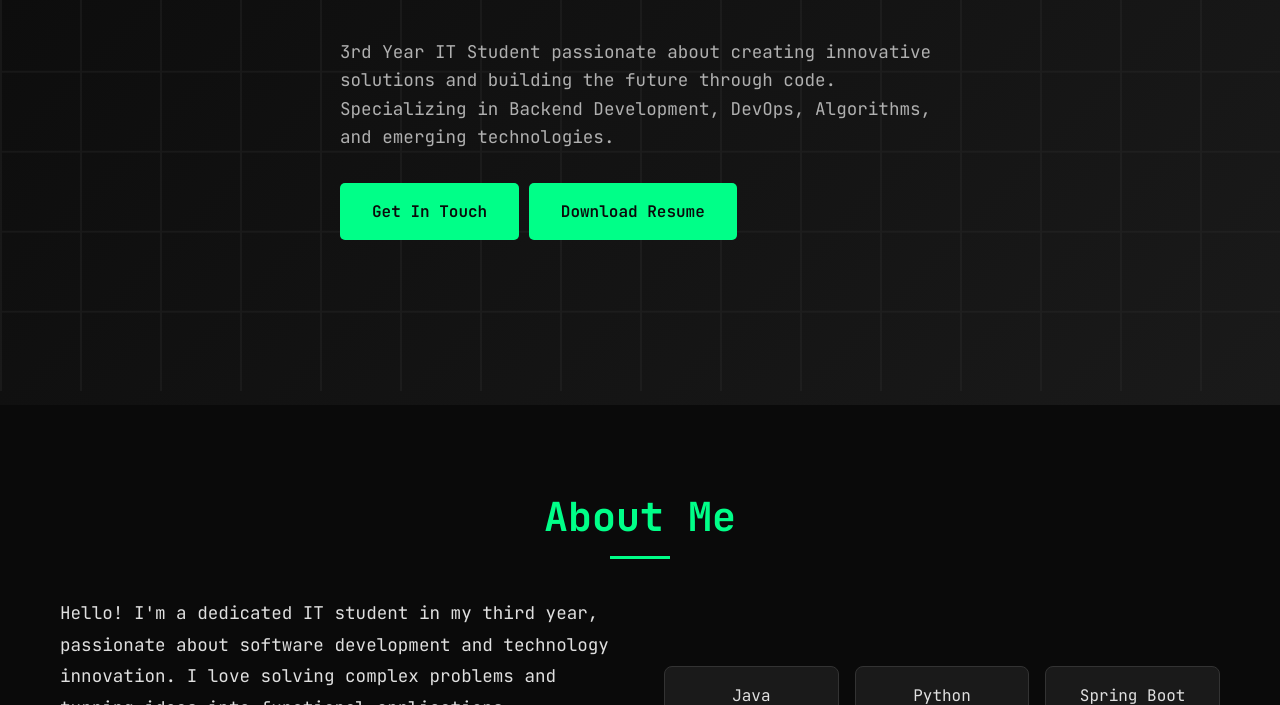
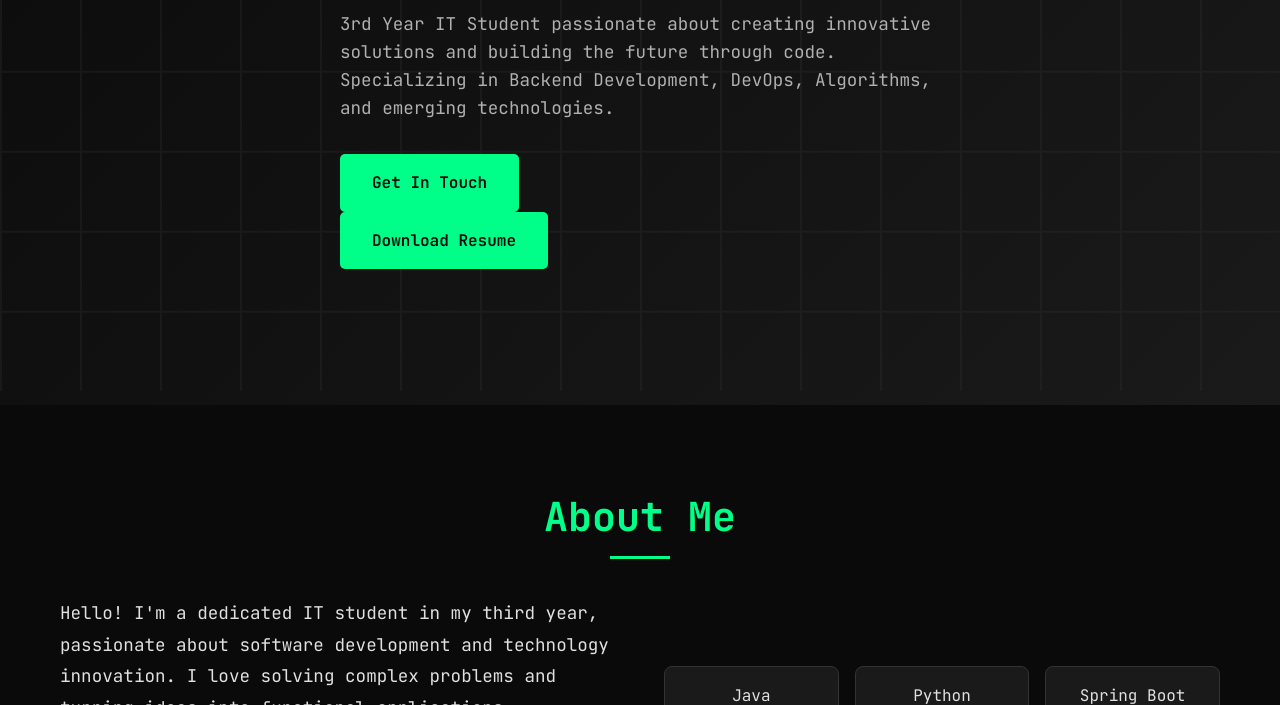
Before and after one commit to thegeeekynerd/mateen-portfolio, a plain HTML site: page index.html in a window 1280 px wide. Shown: the part 395-1100 px from the top of the page. Drawn offline with nearby package versions, Linux system fonts and the light colour scheme.

```diff
--- a/index.html
+++ b/index.html
@@ -701,7 +701,7 @@
                     3rd Year IT Student passionate about creating innovative solutions and building the future through code.
                     Specializing in Backend Development, DevOps, Algorithms, and emerging technologies.
                 </p>
-                <a href="#contact" class="cta-button">Get In Touch</a>
+                <a href="#contact" class="cta-button">Get In Touch</a><br>
                 <a href="Mateen_Resume.pdf" class="cta-button" download>Download Resume</a>
 
             </div>
```
